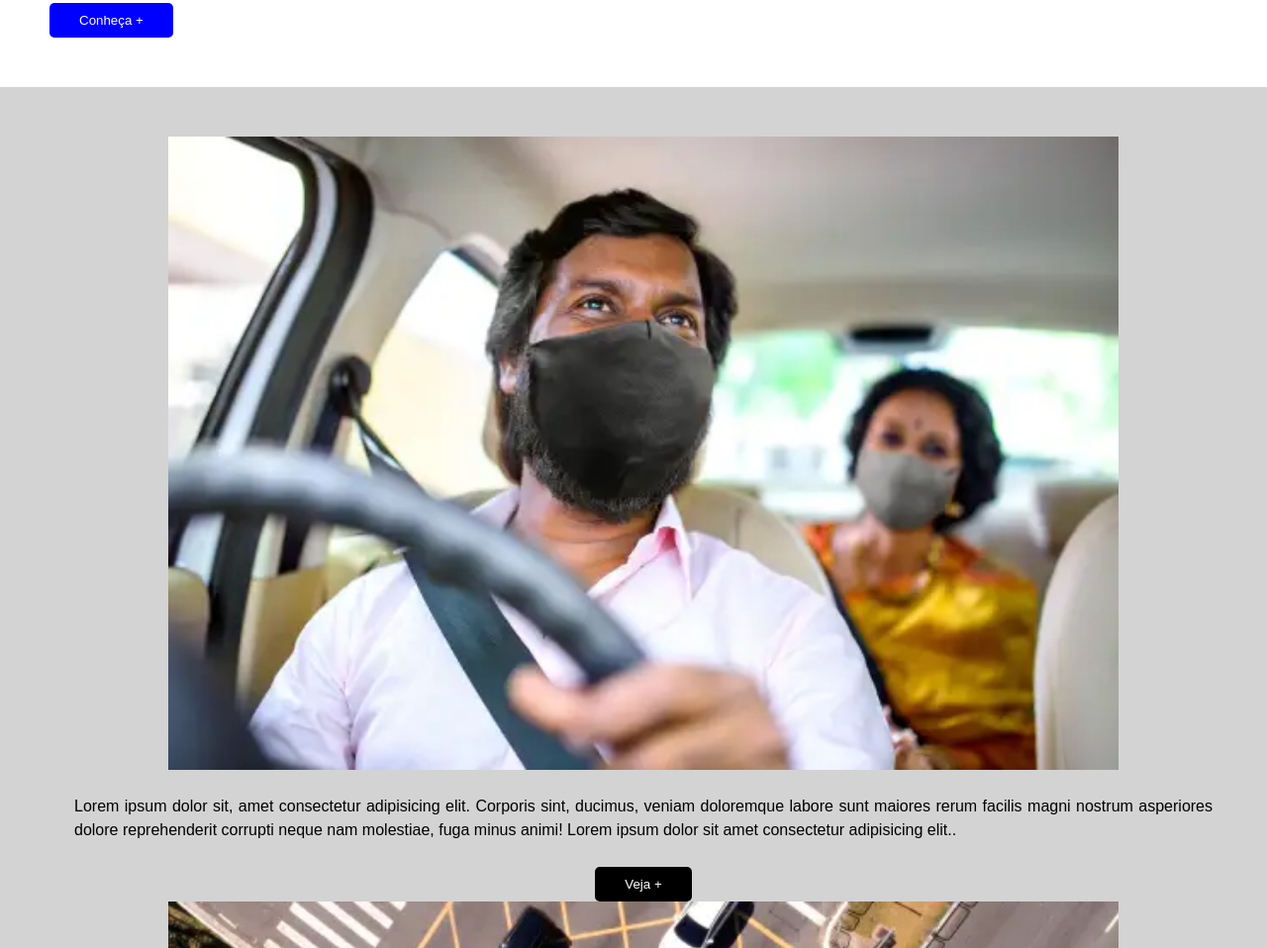
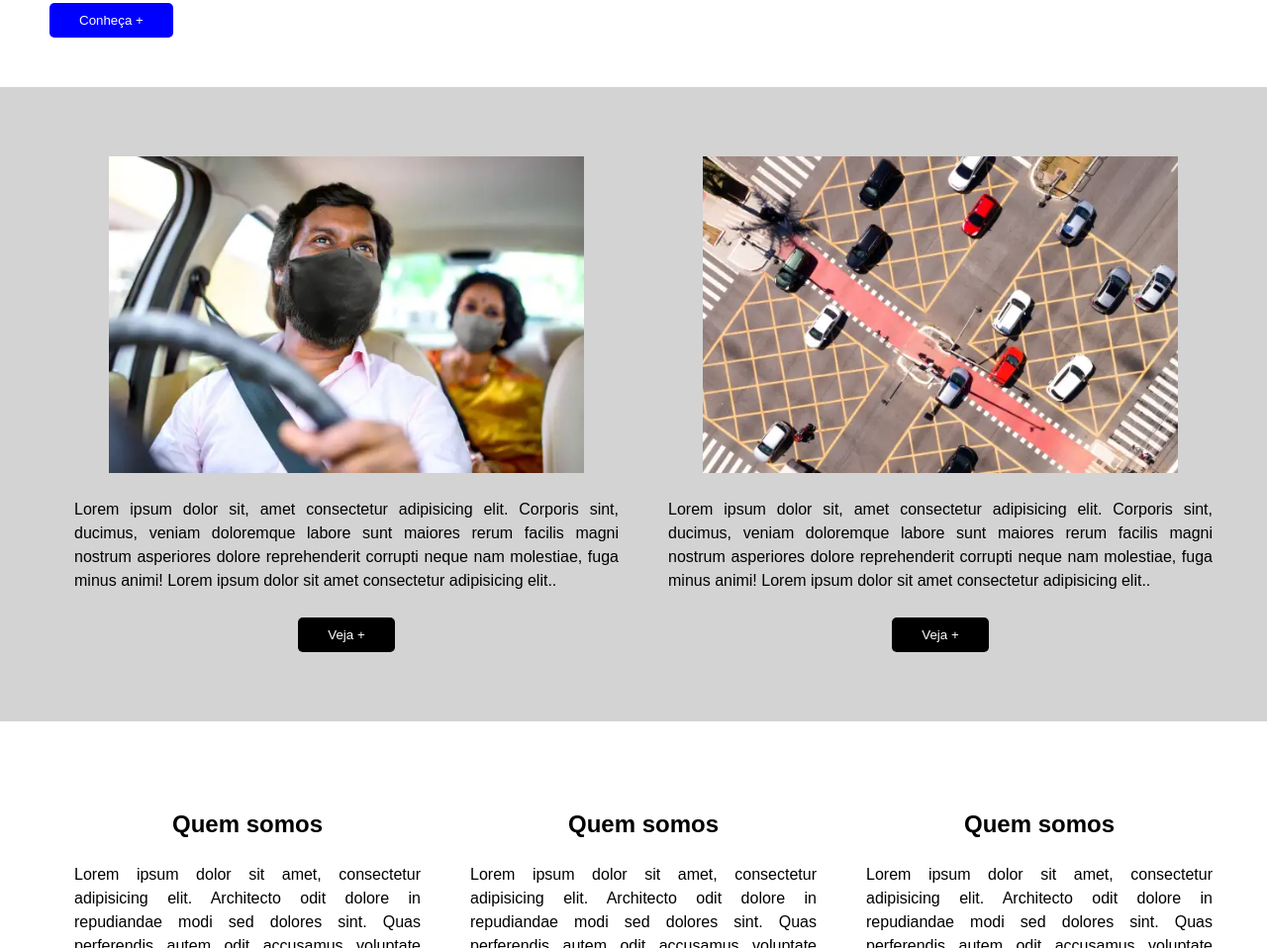
Before and after one commit to Marcelovssl/S.I., a plain HTML site: page lista14/layoult.html in a window 1280 px wide. Shown: the part 1425-2383 px from the top of the page at 99% size. Drawn offline with Linux system fonts and the light colour scheme.

Commit message:
Update layoult.html

```diff
--- a/lista14/layoult.html
+++ b/lista14/layoult.html
@@ -60,7 +60,7 @@
         </section>
 
         <section class="fcinza uber">
-            <div class="arm">
+            <div class="armar">
 
                 <div class="caixaorg">
                     <img src="img/foto01.png" alt="">
```
